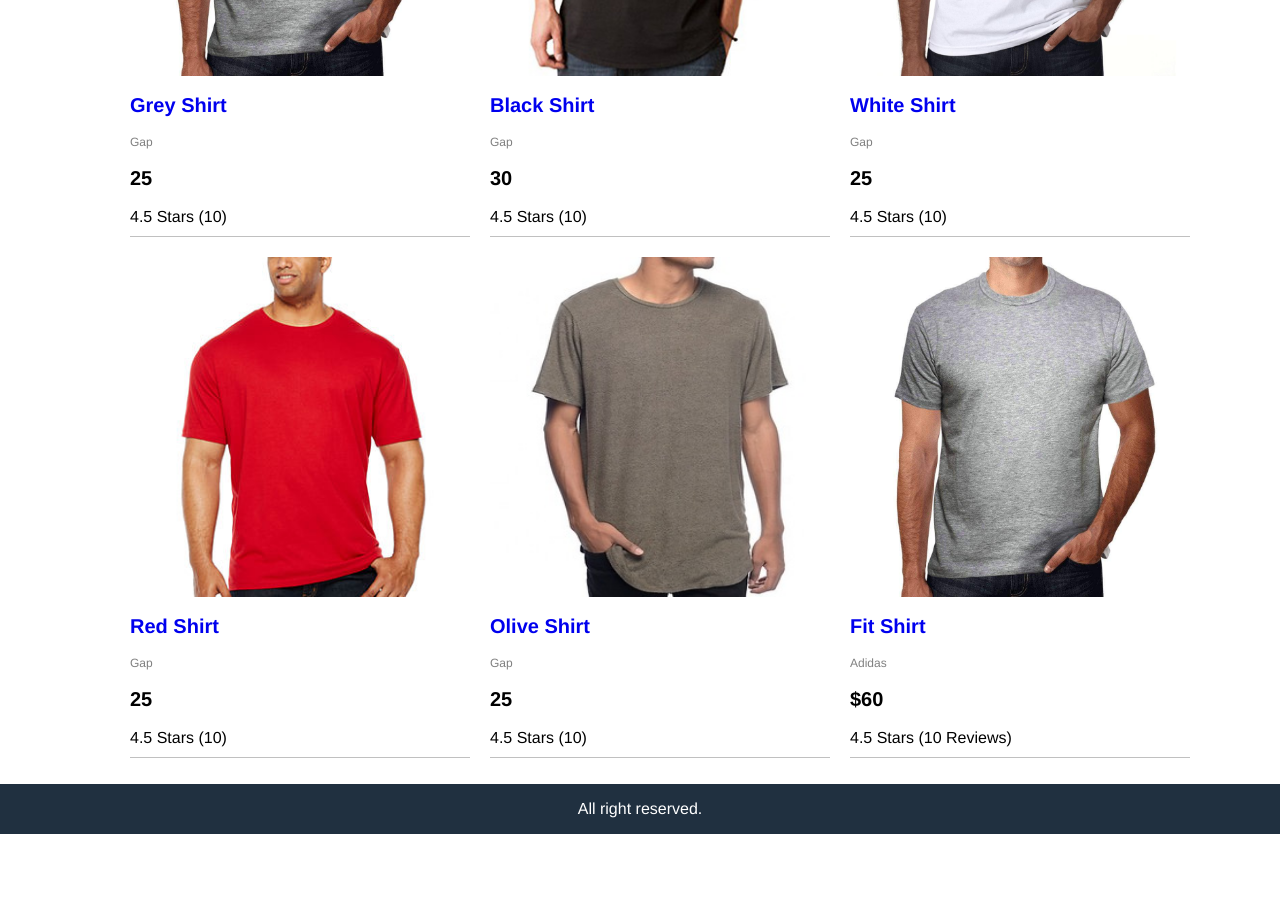
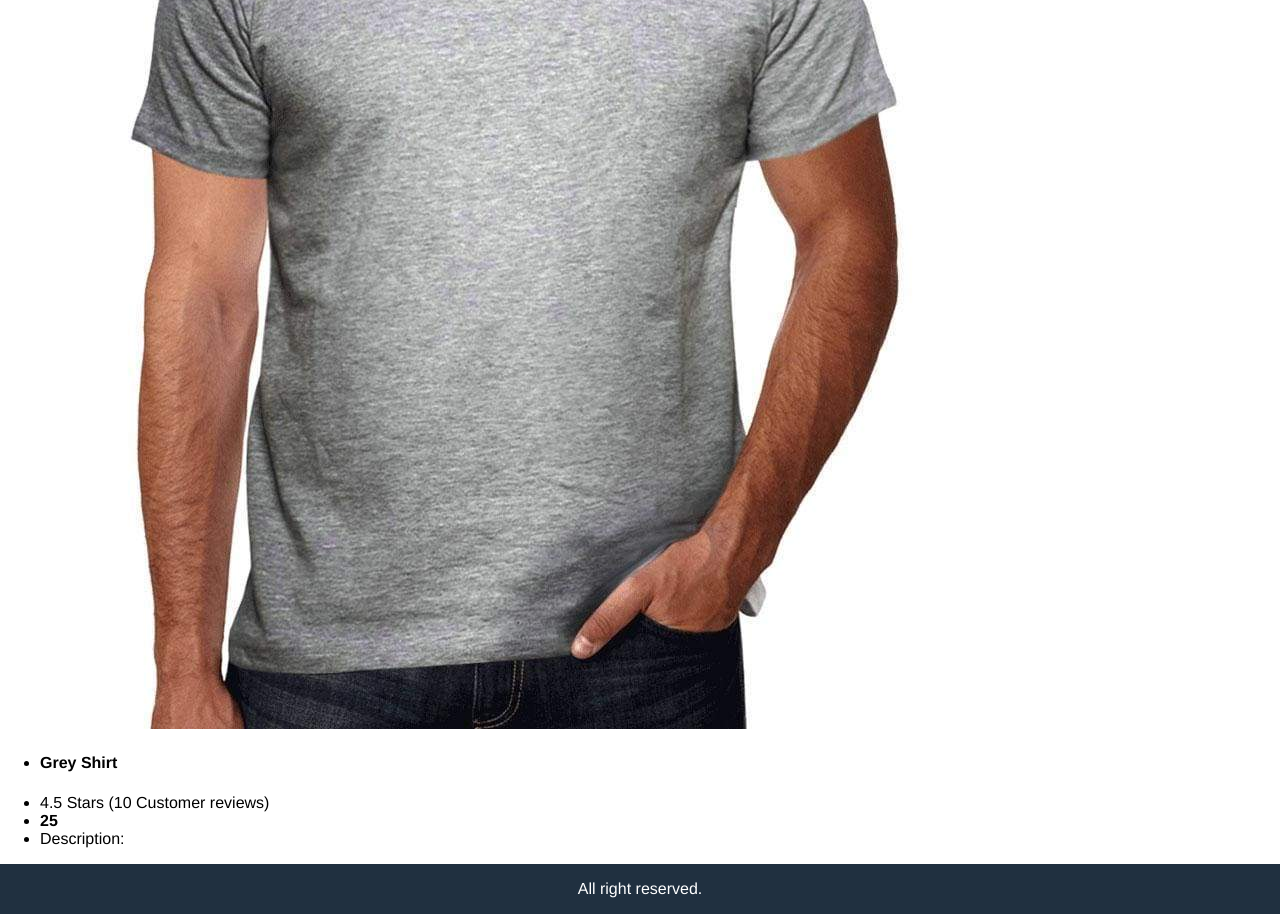
Before and after one commit to Otepiii/E-commerce-React-app, a React (Create React App) app in the folder frontend/: page /product/1 in a window 1280 px wide. Shown: the part 340-1254 px from the top of the page. Before the commit the page ends 1174 px from the top, so only its background shows below. Built offline with nearby package versions, Linux system fonts and the light colour scheme.

Commit message:
made homescreen and products component

```diff
--- a/frontend/package.json
+++ b/frontend/package.json
@@ -8,6 +8,7 @@
     "@testing-library/user-event": "^7.2.1",
     "react": "^16.13.1",
     "react-dom": "^16.13.1",
+    "react-router-dom": "^5.2.0",
     "react-scripts": "3.4.1"
   },
   "scripts": {
--- a/frontend/src/App.js
+++ b/frontend/src/App.js
@@ -1,7 +1,10 @@
 import React from "react";
 import data from "./data";
+import { BrowserRouter, Route, Link } from "react-router-dom";
 import logo from "./logo.svg";
 import "./App.css";
+import HomeScreen from "./Screens/HomeScreen";
+import ProductScreen from "./Screens/ProductScreen";
 
 function App() {
   const openMenu = () => {
@@ -12,14 +15,15 @@ function App() {
     document.querySelector(".sidebar").classList.remove("open");
   };
   return (
+    <BrowserRouter>
       <div className="grid-container">
         <header className="header">
           <div className="brand">
             <button onClick={openMenu}>&#9776;</button>
-          <a href="index.html">amazonia</a>
+            <Link to="/">amazonia</Link>
           </div>
           <div className="header-links">
-          <a href="cart.html">Cart</a>
+            <a href="cart.html">Cart </a>
             <a href="signin.html">Sign In</a>
             <a href=""></a>
           </div>
@@ -39,47 +43,14 @@ function App() {
           </ul>
         </aside>
         <main className="main">
-        <div>
-          <ul className="products">
-            {data.products.map((product) => (
-              <li>
-                <div className="product">
-                  <img
-                    className="product-image"
-                    src={product.image}
-                    alt="product"
-                  />
-                  <div className="product-name">
-                    <a href="product.html">{product.name}</a>
-                  </div>
-                  <div className="product-brand">{product.brand}</div>
-                  <div className="product-price">{product.price}</div>
-                  <div className="product-rating">
-                    {product.rating} Stars ({product.numReviews})
-                  </div>
-                </div>
-              </li>
-            ))}
-            <li>
-              <div className="product">
-                <img
-                  className="product-image"
-                  src="/images/d1.jpg"
-                  alt="product"
-                />
-                <div className="product-name">
-                  <a href="product.html">Fit Shirt</a>
-                </div>
-                <div className="product-brand">Adidas</div>
-                <div className="product-price">$60</div>
-                <div className="product-rating">4.5 Stars (10 Reviews)</div>
-              </div>
-            </li>
-          </ul>
+          <div className="content">
+            <Route path="/product/:id" component={ProductScreen} />
+            <Route path="/" exact={true} component={HomeScreen} />
           </div>
         </main>
         <footer className="footer">All right reserved.</footer>
       </div>
+    </BrowserRouter>
   );
 }
 
--- /dev/null
+++ b/frontend/src/Screens/HomeScreen.js
@@ -0,0 +1,33 @@
+import React from "react";
+import { Link } from "react-router-dom";
+import data from "../data";
+
+function HomeScreen(props) {
+  return (
+    <ul className="products">
+      {data.products.map((product) => (
+        <li>
+          <div className="product">
+            <Link to={"/product/" + product._id}>
+              <img
+                className="product-image"
+                src={product.image}
+                alt="product"
+              />
+            </Link>
+            <div className="product-name">
+              <Link to={"/product/" + product._id}>{product.name}</Link>
+            </div>
+            <div className="product-brand">{product.brand}</div>
+            <div className="product-price">{product.price}</div>
+            <div className="product-rating">
+              {product.rating} Stars ({product.numReviews} Customer reviews)
+            </div>
+          </div>
+        </li>
+      ))}
+    </ul>
+  );
+}
+
+export default HomeScreen;
--- /dev/null
+++ b/frontend/src/Screens/ProductScreen.js
@@ -0,0 +1,39 @@
+import React from "react";
+import { Link } from "react-router-dom";
+import data from "../data";
+
+function ProductScreen(props) {
+  console.log(props.match.params.id);
+  const product = data.products.find((x) => x._id === props.match.params.id);
+  return (
+    <div>
+      <div>
+        <Link to="/">Back to result</Link>
+      </div>
+      <div className="details">
+        <div className="details-image">
+          <img src={product.image} alt="product"></img>
+        </div>
+        <div className="details-info">
+          <ul>
+            <li>
+              <h4>{product.name}</h4>
+            </li>
+            <li>
+              {product.rating} Stars ({product.numReviews} Customer reviews)
+            </li>
+            <li>
+              <b>{product.price}</b>
+            </li>
+            <li>
+              Description:
+              <di>{product.description}</di>
+            </li>
+          </ul>
+        </div>
+      </div>
+    </div>
+  );
+}
+
+export default ProductScreen;
--- a/frontend/src/data.js
+++ b/frontend/src/data.js
@@ -1,6 +1,7 @@
 export default {
   products: [
     {
+      _id: "1",
       name: "Grey Shirt",
       category: "Shirts",
       image: "/images/d1.jpg",
@@ -10,6 +11,7 @@ export default {
       numReviews: 10,
     },
     {
+      _id: "2",
       name: "Black Shirt",
       category: "Shirts",
       image: "/images/d2.jpg",
@@ -19,6 +21,7 @@ export default {
       numReviews: 10,
     },
     {
+      _id: "3",
       name: "White Shirt",
       category: "Shirts",
       image: "/images/d3.jpg",
@@ -28,6 +31,7 @@ export default {
       numReviews: 10,
     },
     {
+      _id: "4",
       name: "Red Shirt",
       category: "Shirts",
       image: "/images/d4.jpg",
@@ -37,6 +41,7 @@ export default {
       numReviews: 10,
     },
     {
+      _id: "5",
       name: "Olive Shirt",
       category: "Shirts",
       image: "/images/d5.jpg",
--- a/frontend/src/index.css
+++ b/frontend/src/index.css
@@ -7,6 +7,10 @@ body {
   font: 1.6rem helvetica;
   height: 100vh;
   margin: 0;
+}
+
+#root {
+  height: 100%;
 }
 
 .grid-container {
```
Also changed, not shown: 1 other file (tests, documents, lock files or other folders). Lines whose indentation alone changed are shown as unchanged.
